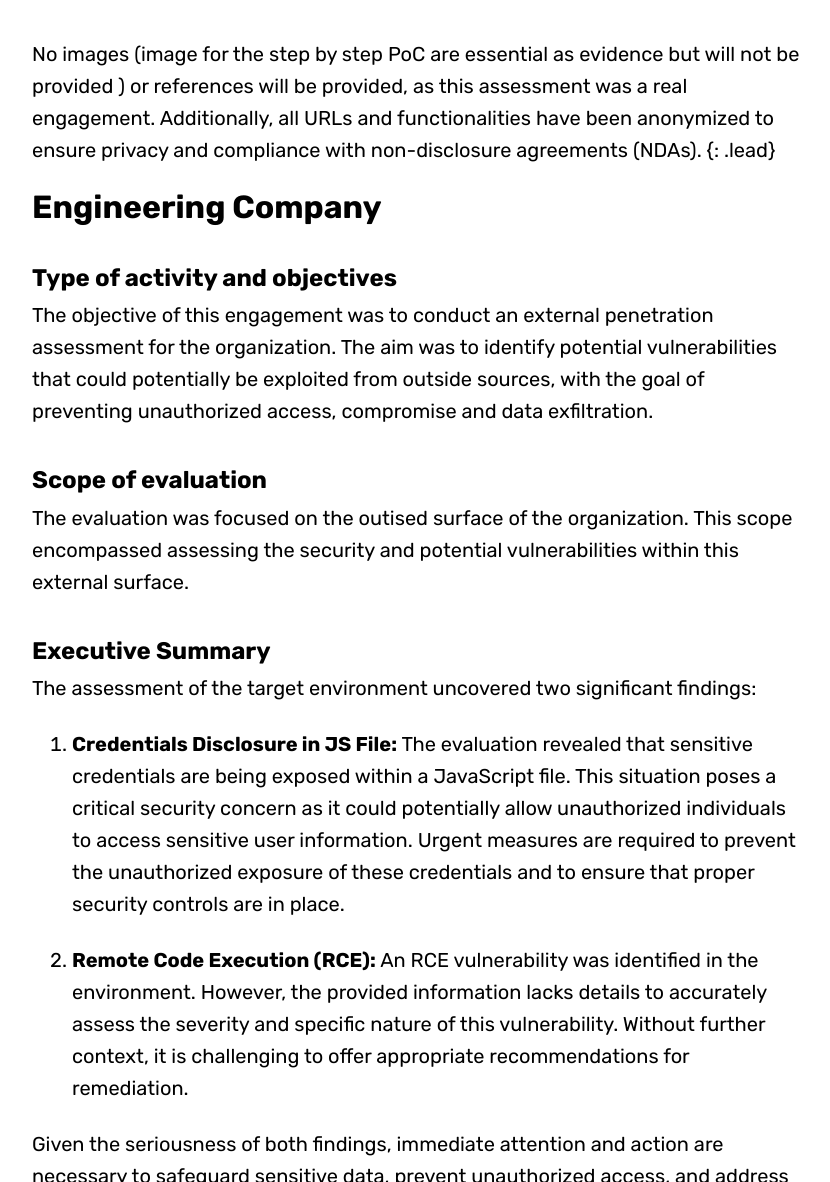
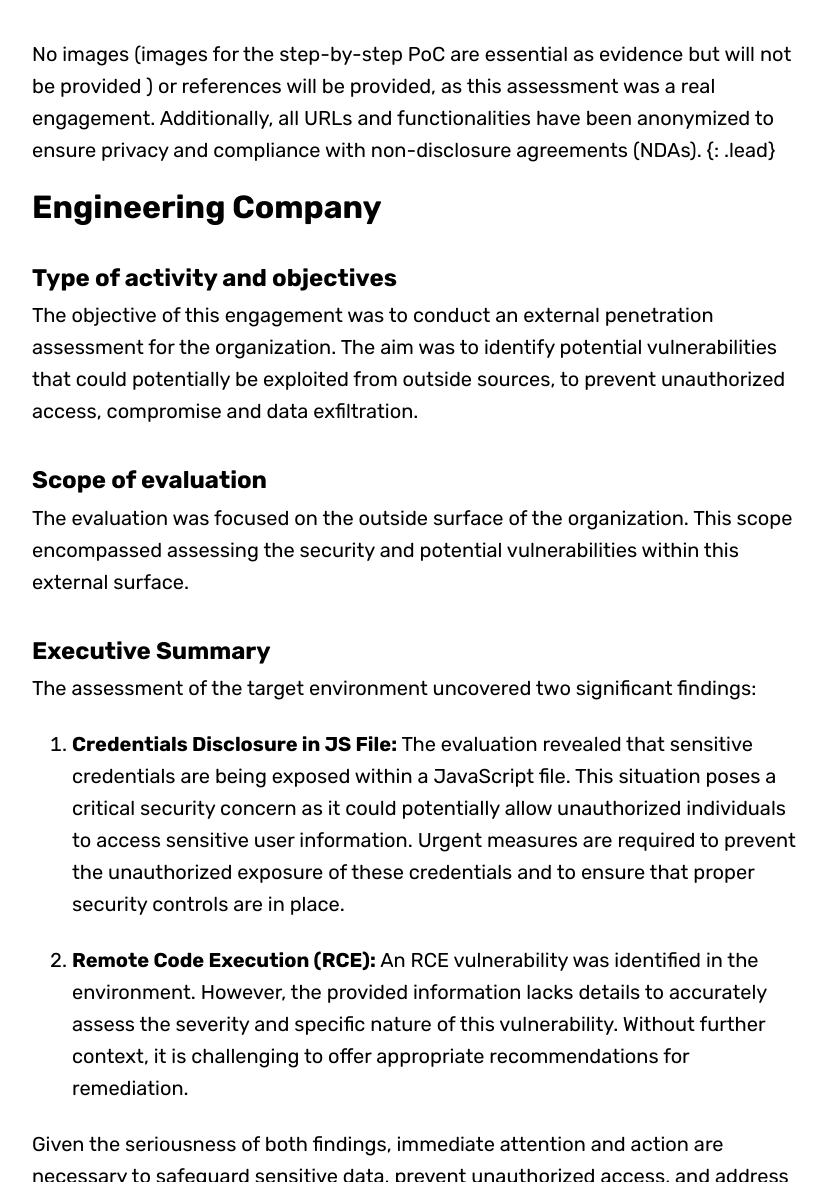
Before and after one commit to blitz0p3rations/blitz0p3rations.github.io, a Jekyll site: the page built from _posts/2023-06-25-Engineering-Company.md, in a window 1280 px wide and 1400 px high, scrolled down 768 px. Shown: the part 218-1400 px from the top of the window, without its empty margins (224-1054 px from the left). Built offline with Jekyll 4.4.1, drawn with Linux system fonts in a browser that asks for light colours; some web fonts are replaced; some of the changed text lies outside the part shown.

Commit message:
Update 2023-06-25-Engineering-Company.md

```diff
--- a/_posts/2023-06-25-Engineering-Company.md
+++ b/_posts/2023-06-25-Engineering-Company.md
@@ -8,15 +8,15 @@ hero: https://images.unsplash.com/photo-1462206092226-f46025ffe607?ixlib=rb-4.0.
 overlay: blue
 ---
 
-No images (image for the step by step PoC are essential as evidence but will not be provided
+No images (images for the step-by-step PoC are essential as evidence but will not be provided
 ) or references will be provided, as this assessment was a real engagement. Additionally, all URLs and functionalities have been anonymized to ensure privacy and compliance with non-disclosure agreements (NDAs). {: .lead} <!--break-->
 
 # Engineering Company
 
 ## Type of activity and objectives
-The objective of this engagement was to conduct an external penetration assessment for the organization. The aim was to identify potential vulnerabilities that could potentially be exploited from outside sources, with the goal of preventing unauthorized access, compromise and data exfiltration.
+The objective of this engagement was to conduct an external penetration assessment for the organization. The aim was to identify potential vulnerabilities that could potentially be exploited from outside sources, to prevent unauthorized access, compromise and data exfiltration.
 ## Scope of evaluation
-The evaluation was focused on the outised surface of the organization. This scope encompassed assessing the security and potential vulnerabilities within this external surface.
+The evaluation was focused on the outside surface of the organization. This scope encompassed assessing the security and potential vulnerabilities within this external surface.
 ## Executive Summary
 The assessment of the target environment uncovered two significant findings:
 
```
Also changed, not shown: other parts of _posts/2023-06-25-Engineering-Company.md (+3 -3 lines).
